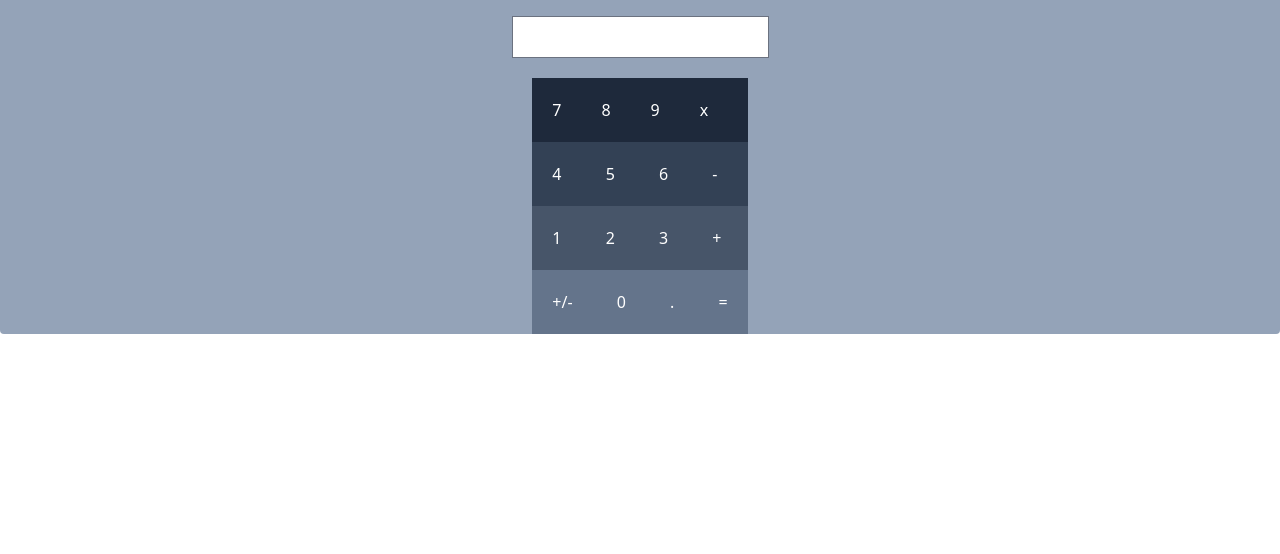
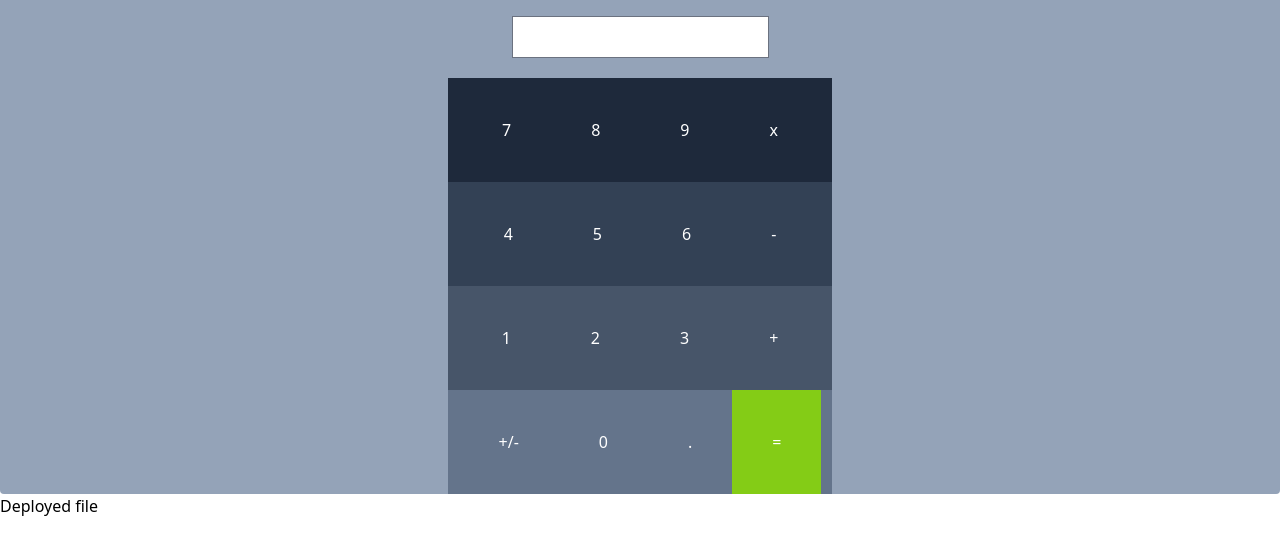
Before and after one commit to harshalvrm/Mini-Calculator, a plain HTML site: page index.html in a window 1280 px wide. Shown: the part 40-594 px from the top of the page. Drawn offline with nearby package versions, Linux system fonts and the light colour scheme.

Commit message:
UI design done

```diff
--- a/index.html
+++ b/index.html
@@ -21,46 +21,99 @@
 
   <!-- Calculator Container -->
 
-  <div class="container flex flex-col justify-center items-center bg-slate-400 rounded">
+  <div class="container flex flex-col justify-center m-auto items-center bg-slate-400 rounded">
 
     <!-- Screen/Input -->
 
-    <div class="screen p-5">
+    <div class="screen p-5 w-auto text-center">
         <input class="input" type="text">
     </div>
 
     <!-- All Buttons -->
-    <div class="buttons ">
-        <div class="row flex bg-slate-800">
+    <div class="allbuttons">
+
+        <!-- First Row -->
+        <div class="row flex justify-center items-center w-96 bg-slate-800">
+            <div class="p-5 bg-slate-800 hover:bg-slate-700">
             <button class="button text-white p-5">7</button>
+            </div>
+
+            <div class="p-5 bg-slate-800 hover:bg-slate-700">
             <button class="button text-white p-5">8</button>
+            </div>
+
+            <div class="p-5 bg-slate-800 hover:bg-slate-700">
             <button class="button text-white p-5">9</button>
+            </div>
+
+            <div class="p-5 bg-slate-800 hover:bg-slate-700">
             <button class="button text-white p-5">x</button>
+            </div>
         </div>
 
-        <div class="row bg-slate-700">
+        <!-- Second Row -->
+        <div class="row flex justify-center items-center w-96 bg-slate-700">
+            <div class="p-5 bg-slate-700 hover:bg-slate-600">
             <button class="button text-white p-5">4</button>
+            </div>
+
+            <div class="p-5 bg-slate-700 hover:bg-slate-600">
             <button class="button text-white p-5">5</button>
+            </div>
+
+            <div class="p-5 bg-slate-700 hover:bg-slate-600">
             <button class="button text-white p-5">6</button>
+            </div>
+
+            <div class="p-5 bg-slate-700 hover:bg-slate-600">
             <button class="button text-white p-5">-</button>
-        </div>
-        <div class="row bg-slate-600">
-            <button class="button text-white p-5">1</button>
-            <button class="button text-white p-5">2</button>
-            <button class="button text-white p-5">3</button>
-            <button class="button text-white p-5">+</button>
+            </div>
         </div>
 
-        <div class="row bg-slate-500">
+        <!-- Third Row -->
+        <div class="row flex justify-center items-center w-96 bg-slate-600">
+            <div class="p-5 bg-slate-600 hover:bg-slate-500">
+            <button class="button text-white p-5">1</button>
+            </div>
+
+            <div class="p-5 bg-slate-600 hover:bg-slate-500">
+            <button class="button text-white p-5">2</button>
+            </div>
+
+            <div class="p-5 bg-slate-600 hover:bg-slate-500">
+            <button class="button text-white p-5">3</button>
+            </div>
+
+            <div class="p-5 bg-slate-600 hover:bg-slate-500">
+            <button class="button text-white p-5">+</button>
+            </div>
+        </div>
+
+        <!-- Fourth Row -->
+        <div class="row flex justify-center items-center w-96 bg-slate-500">
+            <div class="p-5 bg-slate-500 hover:bg-slate-400">
             <button class="button text-white p-5">+/-</button>
+            </div>
+
+            <div class="p-5 bg-slate-500 hover:bg-slate-400">
             <button class="button text-white p-5">0</button>
+            </div>
+
+            <div class="p-5 bg-slate-500 hover:bg-slate-400">
             <button class="button text-white p-5">.</button>
+            </div>
+
+            <div class="p-5 bg-lime-500 hover:bg-lime-600">
             <button class="button text-white p-5">=</button>
+            </div>
         </div>
+
+
     </div>
 
   </div>
 
+  <a href="https://calc-u-later-project.netlify.app/"> Deployed file</a>
 
 
 
```
